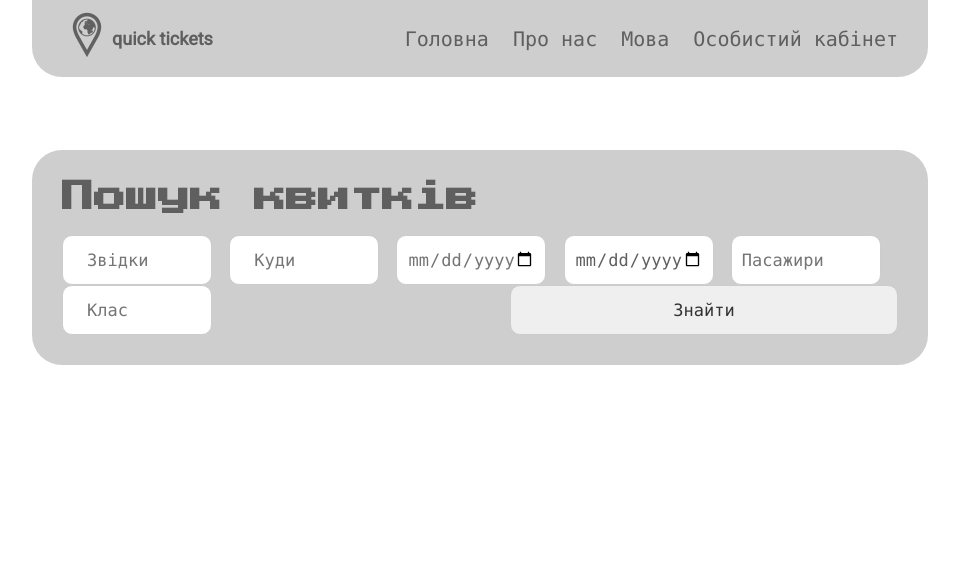
After one commit to GrizliUA/Online-Booking, a Flask app: template online-booking-app/templates/child.html in a window 1280 px wide. The commit adds this page. Shown: the top 564 px of the page, without its empty margins (160-1119 px from the left). Run offline with Flask 3, Linux system fonts and the light colour scheme; the template is opened without the code that fills it, so the values that code supplies are empty.

Commit message:
Added Jinja2

```diff
--- a/online-booking-app/app.py
+++ b/online-booking-app/app.py
@@ -2,8 +2,21 @@
 from flask import Flask, render_template, request, redirect, make_response
 
 
+app = Flask(__name__)
 
-app = Flask(__name__)
+def response_400(response='Bad Request'):
+    """Returns response with code 400"""
+    return make_response(response,400)
+
+
+@app.route('/' , methods=['GET'])
+def main():
+    """main page function"""
+    try:
+        return render_template('child.html')
+    except:
+        return response_400()
+
 
 if __name__ == "__main__":
     app.run(host='0.0.0.0', debug=True)
--- /dev/null
+++ b/online-booking-app/models/model.py
@@ -0,0 +1,3 @@
+class Flight():
+    def __init__(self,data) -> None:
+        self.uid, self.departure_time, self.arrival_time = data
--- a/online-booking-app/static/css/style.css
+++ b/online-booking-app/static/css/style.css
@@ -63,16 +63,17 @@ body{
 }
 .form-ticket{
     display: flex;
-    justify-content: space-between;
-    /* flex-wrap: wrap;
-    gap: 6px; */
+    /* justify-content: space-between; */
+    flex-wrap: wrap;
+    flex-direction: row;
+    /* gap: 6px;  */
 }
-/* .name{
-    flex: 1 0 130px;
+.item{
+    flex: 1 1 100px;
 }
 button{
-    flex: 1 0 40px;
-} */
+    flex: 1 1 40px;
+}
 .footer-block{
     position: absolute;
     bottom: 0;
@@ -236,3 +237,9 @@ a{
     transform: scaleX(1);
     transform-origin: bottom left;
 }
+
+.map iframe{
+    width: 100%;
+    height: 100%;
+    border-radius: 30px;
+}
--- /dev/null
+++ b/online-booking-app/templates/base.html
@@ -0,0 +1,42 @@
+<!DOCTYPE html>
+<html lang="ua">
+
+    <head>
+        <meta charset="UTF-8">
+        <meta http-equiv="X-UA-Compatible" content="IE=edge">
+        <meta name="viewport" content="width=device-width, initial-scale=1.0">
+        <link rel="preconnect" href="https://fonts.googleapis.com">
+        <link rel="preconnect" href="https://fonts.gstatic.com" crossorigin>
+        <link href="https://fonts.googleapis.com/css2?family=Roboto&display=swap" rel="stylesheet">
+        <link href="https://fonts.googleapis.com/css2?family=Press+Start+2P&display=swap" rel="stylesheet">
+        <link rel="stylesheet" href="/static/css/style.css">
+
+        <title>Aviatickets</title>
+    </head>
+
+    <body>
+        <div class="body-div">
+            <div class="content-div">
+                <header class="header-block pr-20 pl-20">
+                    <div class="header-div">
+                        <a href=""><img src="/static/images/img.png" id="icon" width="50" height="50"></img></a>
+                        <a href=""><p class="logo-text">quick tickets</p></a>
+                        <!-- <div class="header-list">
+                            <a href="" class="border-radius rounded pr-20 pl-20 size-40 link align-center a-hover a-color">Головна</a>
+                            <a href="" class="border-radius rounded pr-20 pl-20 size-40 link align-center a-hover a-color">Про нас</a>
+                            <a href="" class="border-radius rounded pr-20 pl-20 size-40 link align-center a-hover a-color">Мова</a>
+                            <a href="" class="border-radius rounded pr-20 pl-20 size-40 link align-center a-hover a-color">Особистий кабінет</a>
+                        </div> -->
+                        <ul class="header-list2">
+                            <li><a href="https://tickets.ua/">Головна</a></li>
+                            <li><a href="">Про нас</a></li>
+                            <li><a href="">Мова</a></li>
+                            <li><a href="">Особистий кабінет</a></li>
+                        </ul>
+                    </div>
+                </header>
+                {% block content %}{% endblock %}
+            </div>
+        </div>
+    </body>
+</html>
--- /dev/null
+++ b/online-booking-app/templates/child.html
@@ -0,0 +1,68 @@
+{% extends "base.html" %}
+
+{% block content %}
+    <main class="ticket-block">
+        <div class="h">
+            <h1 class="some">Пошук квитків</h1>
+            <!-- <h3>авіаквитки</h3> -->
+        </div>
+        <div class="form-div">
+            <form action="" class="form-ticket">
+                <!-- <label for="city-select-start">Звідки</label> -->
+                <!-- <select name="City" id="city-select-start">
+                    <option>Звідки</option>
+                </select> -->
+
+                <!-- <label for="city-select-destination">Куди</label> -->
+                <div class="item">
+                    <div class="input-div some">
+                        <input type="text" name="start-city" list="city-name" placeholder="Звідки" id="without-arrow">
+                        <datalist id="city-name">
+                            <option value="City1"></option>
+                        </datalist>
+                    </div>
+                </div>
+                <div class="item">
+                    <div class="input-div some name">
+                        <input type="text" name="start-city" list="city-name" placeholder="Куди" id="without-arrow">
+                        <datalist id="city-name">
+                            <option value="City1"></option>
+                        </datalist>
+                    </div>
+                </div>
+
+                <!-- <label for="there">Туди</label> -->
+                <div class="item">
+                    <div class="some name">
+                        <input type="date" id="there" class="datediv">
+                    </div>
+                </div>
+                    <!-- <label for="back">Назад</label> -->
+                <div class="item">
+                    <div class="some name">
+                        <input type="date" id="back" class="datediv some">
+                    </div>
+                </div>
+                    <!-- <label for="number-of-passengers">Пасажири</label> -->
+                <div class="item">
+                    <div class="some name">
+                        <input type="number" id="number-of-passengers" class="datediv" placeholder="Пасажири">
+                    </div>
+                </div>
+                    <!-- <label for="class-select">Клас</label> -->
+                <div class="item">
+                    <div class="input-div some name">
+                        <input type="text" name="class-option" list="classes" placeholder="Клас" id="without-arrow">
+                        <datalist id="classes">
+                            <option value="eco">Економ</option>
+                        </datalist>
+                    </div>
+                </div>
+
+                <button class="sub-btn">Знайти</button>
+
+            </form>
+
+        </div>
+    </main>
+{% endblock %}
--- a/online-booking-app/templates/index.html
+++ b/online-booking-app/templates/index.html
@@ -9,7 +9,7 @@
         <link rel="preconnect" href="https://fonts.gstatic.com" crossorigin>
         <link href="https://fonts.googleapis.com/css2?family=Roboto&display=swap" rel="stylesheet">
         <link href="https://fonts.googleapis.com/css2?family=Press+Start+2P&display=swap" rel="stylesheet">
-        <link rel="stylesheet" href="./css/style.css">
+        <link rel="stylesheet" href="/static/css/style.css">
         <title>Aviatickets</title>
     </head>
 
```
Also changed, not shown: online-booking-app/static/images/img.png (added).
